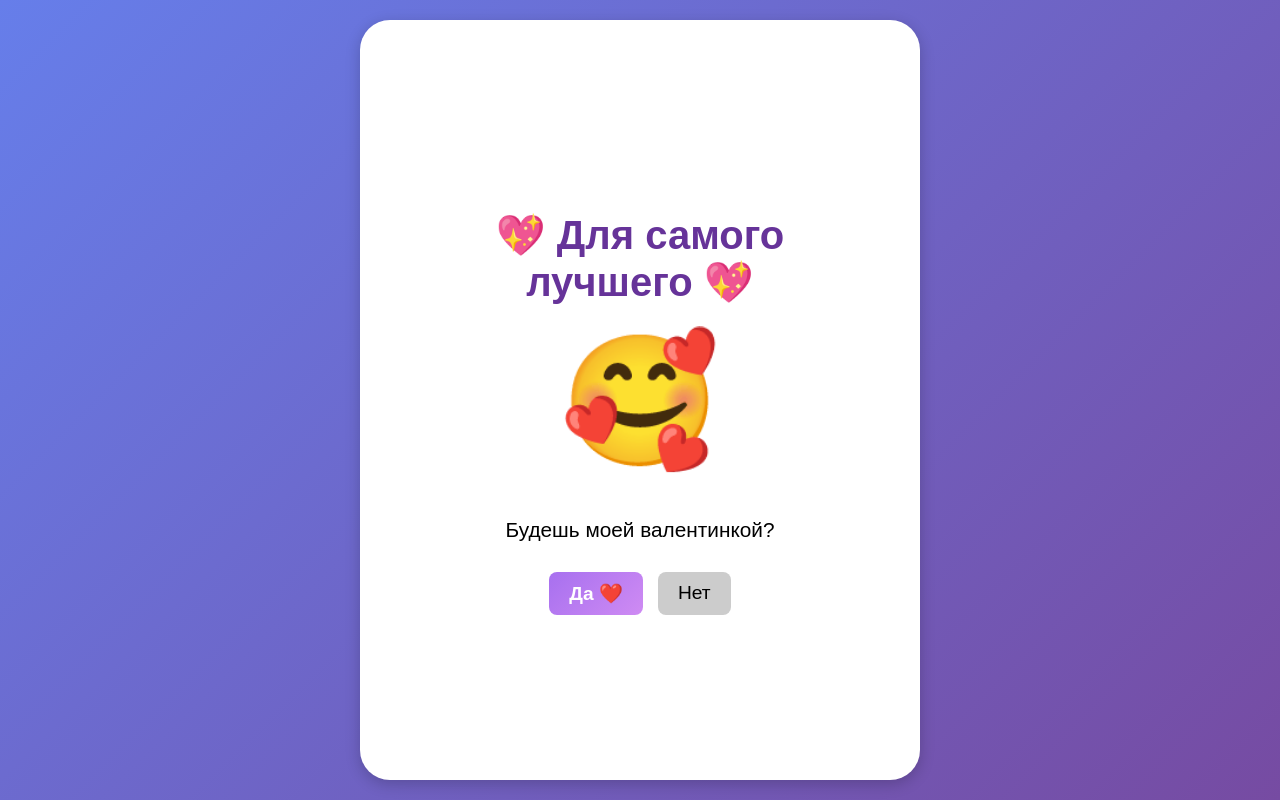
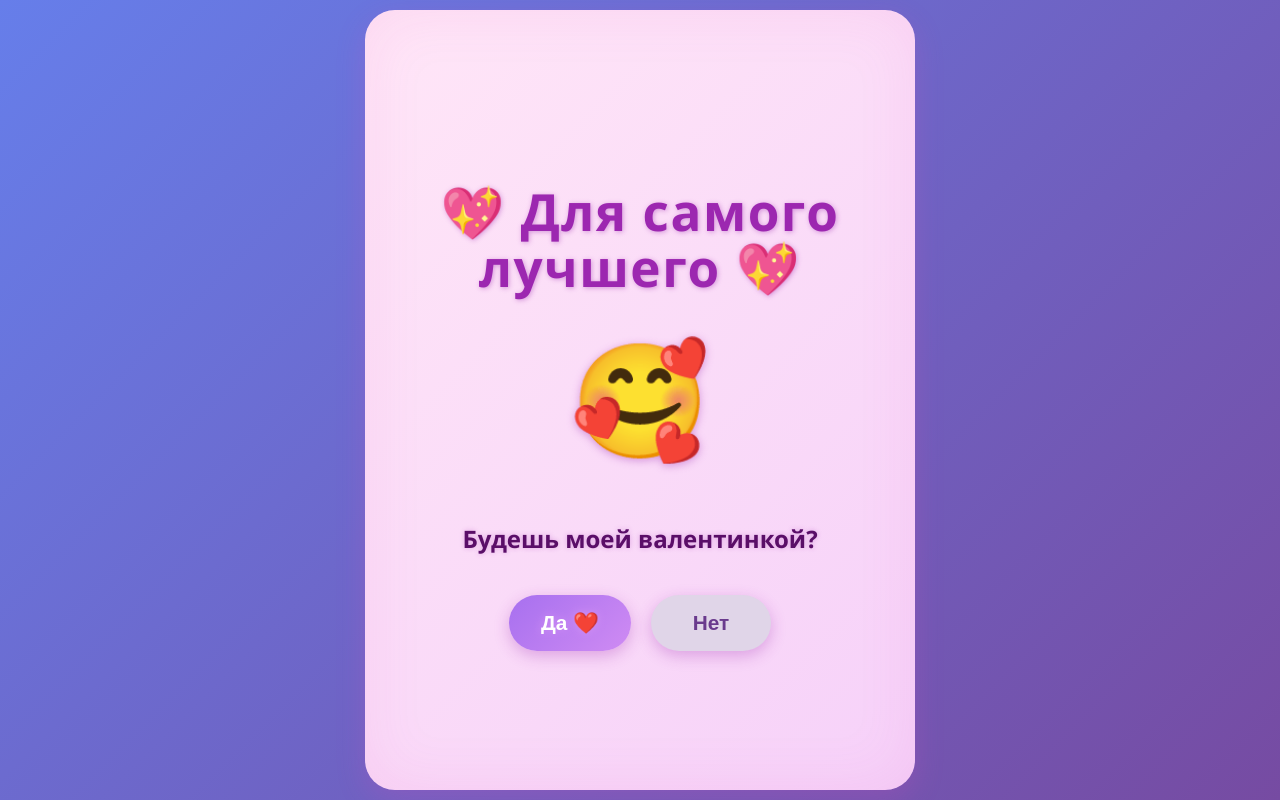
Before and after one commit to diSarkisova/valentine, a Vue app in the folder valentine/: page / in a window 1280 px wide. Built offline with nearby package versions, Linux system fonts and the light colour scheme.

Commit message:
master: final fix styles

```diff
--- a/valentine/src/pages/MainPage.vue
+++ b/valentine/src/pages/MainPage.vue
@@ -1,44 +1,46 @@
 <script setup lang="ts">
-import {useRouter} from "vue-router";
+import { useRouter } from "vue-router";
+import { ref } from "vue";
 
 const router = useRouter();
 
 function goYes(): void {
-  router.push({name: 'YesPage'});
+  router.push({ name: "YesPage" });
 }
 
 function goNo(): void {
-  router.push({name: 'NoPage'});
+  router.push({ name: "NoPage" });
 }
-
-import { ref } from 'vue';
 
 const noButtonRef = ref<HTMLElement | null>(null);
 
 function moveButton() {
   if (noButtonRef.value) {
-    const maxX = 200; // максимум в пикселях по горизонтали
-    const maxY = 200; // максимум по вертикали
-    const randX = Math.random() * maxX - maxX/2; // случайное смещение
-    const randY = Math.random() * maxY - maxY/2;
+    const maxX = 220;
+    const maxY = 150;
+    const randX = Math.random() * maxX - maxX / 2;
+    const randY = Math.random() * maxY - maxY / 2;
     noButtonRef.value.style.transform = `translate(${randX}px, ${randY}px)`;
   }
 }
-
 </script>
 
 <template>
   <div class="main-page">
-    <h1 class="title">💖 Для самого <br>лучшего 💖</h1>
+    <h1 class="title">
+      💖 Для самого<br />
+      лучшего 💖
+    </h1>
     <div class="emoji">🥰</div>
     <p class="question">Будешь моей валентинкой?</p>
     <div class="buttons">
-      <button class="yes-button" @click="goYes"> Да ❤️</button>
+      <button class="yes-button" @click="goYes">Да ❤️</button>
       <button
           class="no-button"
           @mouseenter="moveButton"
           ref="noButtonRef"
           @click="goNo"
+          aria-label="Нет"
       >
         Нет
       </button>
@@ -47,15 +49,16 @@ function moveButton() {
 </template>
 
 <style scoped>
-/* Центрируем содержимое страницы и делаем градиентный фон */
 .main-page {
   width: 90%;
-  max-width: 500px;
+  max-width: 480px;
   min-height: 700px;
-  padding: 30px;
-  background-color: #fff; /* белый фон */
-  border-radius: 30px; /* закругленные углы */
-  box-shadow: 0 4px 15px rgba(0, 0, 0, 0.2);
+  padding: 40px 35px;
+  background: linear-gradient(135deg, #ffe6f7, #f6d1f9);
+  border-radius: 30px;
+  box-shadow:
+      0 10px 30px rgba(230, 75, 190, 0.2),
+      0 0 60px rgba(230, 75, 190, 0.1) inset;
   display: flex;
   flex-direction: column;
   align-items: center;
@@ -65,88 +68,125 @@ function moveButton() {
   left: 50%;
   transform: translate(-50%, -50%);
   text-align: center;
+  font-family: "Segoe UI", Tahoma, Geneva, Verdana, sans-serif;
+  user-select: none;
 }
 
-/* Заголовок и сердечки */
 .title {
-  font-size: 2.5rem;
-  margin-bottom: 20px;
-  color: rebeccapurple; /* фиолетовый цвет */
+  font-size: 3.2rem;
+  color: #9c27b0;
+  font-weight: 900;
+  letter-spacing: 0.03em;
+  text-shadow: 1px 1px 5px rgba(156, 39, 176, 0.4);
+  margin-bottom: 25px;
+  line-height: 1.1;
+}
+
+.emoji {
+  font-size: 7rem;
+  margin-bottom: 25px;
+  filter: drop-shadow(0 2px 4px rgba(156, 39, 176, 0.4));
+  user-select: none;
+}
+
+.question {
+  font-size: 1.5rem;
+  margin-bottom: 40px;
+  font-weight: 600;
+  color: #5a0e68;
+  text-shadow: 0 0 5px rgba(156, 39, 176, 0.3);
+}
+
+.buttons {
   display: flex;
-  align-items: center;
-  justify-content: center;
+  gap: 20px;
+}
+
+.yes-button,
+.no-button {
+  padding: 14px 32px;
+  font-size: 1.3rem;
+  border-radius: 35px;
+  font-weight: 700;
+  border: none;
+  cursor: pointer;
+  box-shadow: 0 5px 15px rgba(156, 39, 176, 0.3);
+  transition: transform 0.3s ease, box-shadow 0.3s ease;
+  user-select: none;
+  min-width: 120px;
+  position: relative;
+}
+
+.yes-button {
+  background: linear-gradient(135deg, #a770ef, #cf8bf3);
+  color: white;
+  text-shadow: 0 0 10px #d291f4;
+}
+
+.yes-button:hover,
+.yes-button:focus-visible {
+  transform: scale(1.1);
+  box-shadow:
+      0 8px 30px #d291f4,
+      0 0 25px #a770ef,
+      0 0 40px #cf8bf3;
+  outline: none;
 }
 
 .no-button {
-  padding: 10px 20px;
-  font-size: 1.2rem;
-  border: none;
-  border-radius: 8px;
-  cursor: pointer;
-  background-color: #ccc; /* серый фон */
-  color: #000; /* черный текст */
-  transition: transform 0.3s ease;
-  position: relative;
-  transform: translate(0, 0);
+  background-color: #e0d5e8;
+  color: #6a3a8d;
+  font-weight: 700;
+  border: 2px solid transparent;
+  transition: transform 0.2s ease, box-shadow 0.2s ease, border-color 0.2s ease;
 }
 
-/* Большое сердце */
-.emoji {
-  font-size: 3rem;
-  margin-bottom: 20px;
+.no-button:hover,
+.no-button:focus-visible {
+  border-color: #a770ef;
+  box-shadow: 0 0 20px #a770ef;
+  transform: scale(1.05);
+  outline: none;
 }
 
-/* Текст вопроса */
-.question {
-  font-size: 1.3rem;
-  margin-bottom: 30px;
-  color: #000; /* черный цвет текста */
+/* Чтобы кнопка "Нет" не уходила слишком далеко */
+.no-button[style] {
+  transition: transform 0.25s ease;
 }
 
-/* Обертка для кнопок */
-.buttons {
-  display: flex;
-  gap: 15px;
-}
+/* Адаптив */
+@media (max-width: 480px) {
+  .main-page {
+    min-height: 600px;
+    padding: 30px 20px;
+    width: 100%;
+    max-width: 100%;
+  }
 
-/* Стиль для кнопки "Да" */
-.yes-button {
-  padding: 10px 20px;
-  font-size: 1.2rem;
-  border: none;
-  border-radius: 8px;
-  cursor: pointer;
-  background: linear-gradient(135deg, #a770ef, #cf8bf3);
-  color: #fff;
-  font-weight: bold;
-  transition: transform 0.2s, box-shadow 0.2s;
-}
+  .title {
+    font-size: 2.6rem;
+  }
 
-.yes-button:hover {
-  transform: scale(1.05);
-  box-shadow: 0 4px 10px rgba(0, 0, 0, 0.2);
-}
+  .emoji {
+    font-size: 5.5rem;
+    margin-bottom: 20px;
+  }
 
-/* Стиль для кнопки "Нет" */
-.no-button {
-  padding: 10px 20px;
-  font-size: 1.2rem;
-  border: none;
-  border-radius: 8px;
-  cursor: pointer;
-  background-color: #ccc; /* серый фон */
-  color: #000; /* черный текст */
-  transition: transform 0.2s, box-shadow 0.2s;
-}
+  .question {
+    font-size: 1.2rem;
+    margin-bottom: 30px;
+  }
 
-.no-button:hover {
-  transform: scale(1.05);
-  box-shadow: 0 4px 10px rgba(0, 0, 0, 0.2);
-}
+  .buttons {
+    gap: 15px;
+    flex-wrap: wrap;
+  }
 
-/* Большое сердце */
-.emoji {
-  font-size: 8rem; /* очень большое эмодзи */
-  margin-bottom: 20px;
+  .yes-button,
+  .no-button {
+    min-width: 100px;
+    font-size: 1.1rem;
+    padding: 12px 25px;
+  }
 }
 </style>
--- a/valentine/src/pages/YesPage.vue
+++ b/valentine/src/pages/YesPage.vue
@@ -1,11 +1,117 @@
 <script setup lang="ts">
 
+const emojis = ["💖","💕","💘","💝","💗","✨","😍","🥰"]
 </script>
 
 <template>
-<div><h1>Ураа! Я так счастлива! </h1></div>
+  <div class="happy">
+    <!-- Летающие смайлы -->
+    <span
+        v-for="(emoji, i) in 25"
+        :key="i"
+        class="emoji"
+        :style="{
+        left: Math.random() * 100 + '%',
+        animationDelay: Math.random() * 5 + 's',
+        fontSize: 20 + Math.random() * 30 + 'px'
+      }"
+    >
+      {{ emojis[Math.floor(Math.random() * emojis.length)] }}
+    </span>
+
+    <h1 class="happy__title">
+      Ураа! Я так счастлива! 💖
+    </h1>
+
+    <div class="happy__photos">
+      <div class="photo photo--left">
+        <img src="../assets/photo_2026-02-13_19-51-59.jpg" alt="photo1" />
+      </div>
+
+      <div class="photo photo--right">
+        <img src="../assets/photo_2026-02-13_19-52-02.jpg" alt="photo2" />
+      </div>
+    </div>
+
+  </div>
 </template>
 
 <style scoped>
+.happy {
+  min-height: 100vh;
+  min-width: 100vw;
+  background: linear-gradient(135deg, #ff5fa2, #ff7ac6, #ff9adf);
+  display: flex;
+  flex-direction: column;
+  align-items: center;
+  justify-content: center;
+  text-align: center;
+  padding: 40px 20px;
+  position: relative;
+  overflow: hidden;
+}
 
+/* Заголовок */
+.happy__title {
+  font-size: 3.5rem;
+  color: white;
+  font-weight: 800;
+  margin-bottom: 60px;
+  text-shadow: 0 5px 15px rgba(0,0,0,0.2);
+  position: relative;
+  z-index: 2;
+}
+
+/* Фото */
+.happy__photos {
+  display: flex;
+  gap: 40px;
+  position: relative;
+  z-index: 2;
+}
+
+.photo {
+  background: white;
+  padding: 12px;
+  border-radius: 25px;
+  box-shadow: 0 20px 40px rgba(0,0,0,0.25);
+}
+
+.photo--left {
+  transform: rotate(-6deg);
+}
+
+.photo--right {
+  transform: rotate(6deg);
+}
+
+.photo img {
+  width: 250px;
+  height: 320px;
+  object-fit: cover;
+  border-radius: 18px;
+}
+
+/* Летающие смайлы */
+.emoji {
+  position: absolute;
+  top: -50px;
+  animation: floatDown 6s linear infinite;
+  pointer-events: none;
+  z-index: 1;
+}
+
+@keyframes floatDown {
+  0% {
+    transform: translateY(-50px);
+    opacity: 0;
+  }
+  10% {
+    opacity: 1;
+  }
+  100% {
+    transform: translateY(110vh);
+    opacity: 0;
+  }
+}
 </style>
```
Also changed, not shown: valentine/src/pages/NoPage.vue (+153 -18 lines), valentine/src/assets/photo_2026-02-13_19-51-59.jpg (added), valentine/src/assets/photo_2026-02-13_19-52-02.jpg (added).
